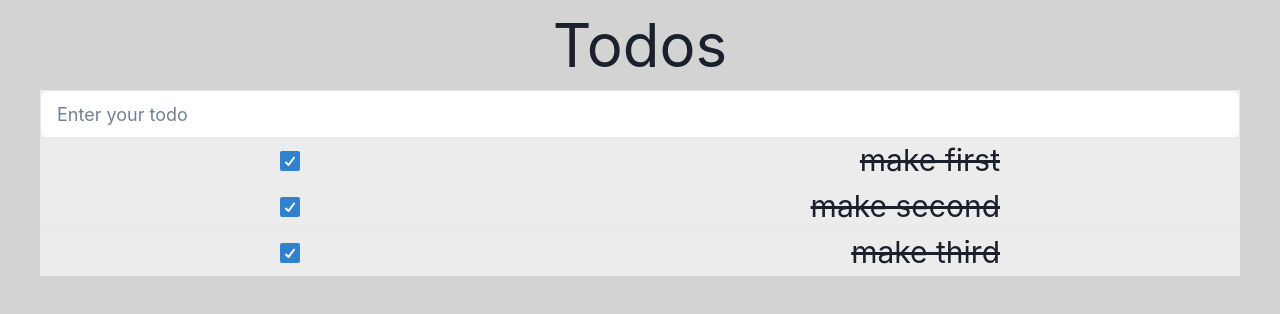
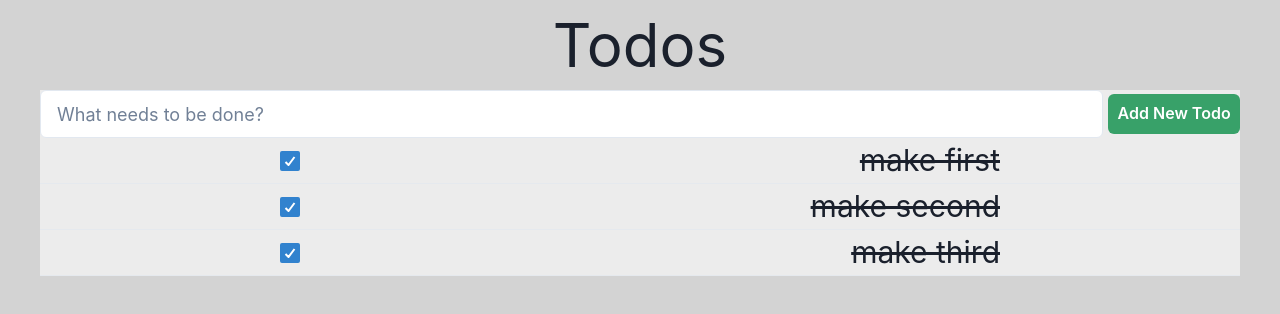
Before and after one commit to SergeyIankowski/Todo-App, a React (Vite) app: page / in a window 1280 px wide. Shown: the top 314 px of the page. Built offline with nearby package versions, Linux system fonts and the light colour scheme; the HTML template or start-up script is replaced by a standard one.

Commit message:
feat: implement adding new Todo to Store

```diff
--- a/src/components/view/TodoInput/index.tsx
+++ b/src/components/view/TodoInput/index.tsx
@@ -1,7 +1,39 @@
-import { Input } from "@chakra-ui/react";
+import { FormEvent, useState } from "react";
+import { Button, Flex, Input } from "@chakra-ui/react";
+import { v4 as uuidv4 } from "uuid";
+import { useTodosStore } from "@/store";
 
 export function TodoInput() {
+  const [todoText, setTodoText] = useState("");
+  const { setTodo } = useTodosStore();
+
+  const handleSubmit = (e: FormEvent<HTMLFormElement>) => {
+    e.preventDefault();
+    if (!todoText) return;
+
+    const newTodo = {
+      id: uuidv4(),
+      text: todoText,
+      complete: false,
+    };
+    setTodo(newTodo);
+    setTodoText("");
+  };
   return (
-    <Input placeholder="Enter your todo" size="lg" width="100%" bg="white" />
+    <form onSubmit={handleSubmit}>
+      <Flex gap="5px" alignItems="center">
+        <Input
+          placeholder="What needs to be done?"
+          size="lg"
+          width="100%"
+          bg="white"
+          value={todoText}
+          onChange={(e) => setTodoText(e.target.value)}
+        />
+        <Button type="submit" colorScheme="green">
+          Add New Todo
+        </Button>
+      </Flex>
+    </form>
   );
 }
```
